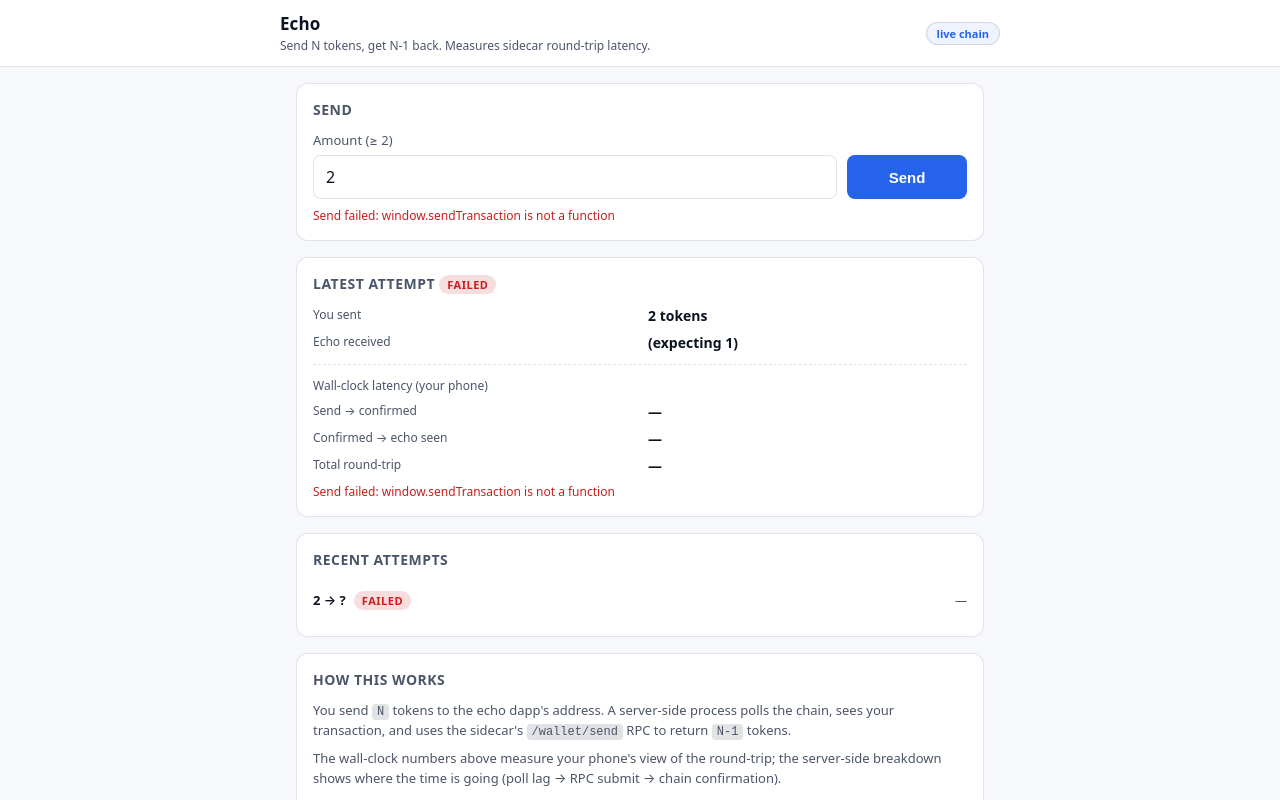
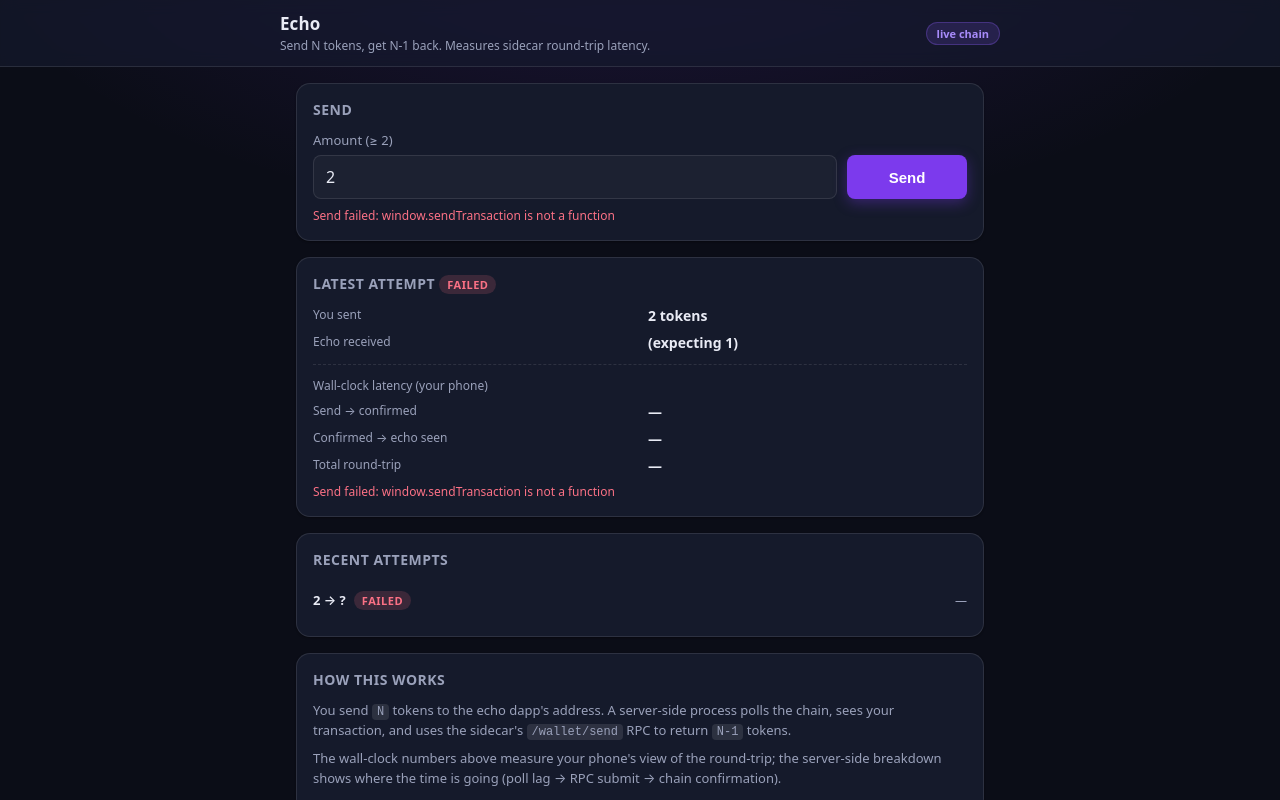
Before and after one commit to Usernode-Labs/usernode-echo-dapp, a website: page public/index.html in a window 1280 px wide. Both pictures are taken after a click on the button "Send". Drawn offline with Linux system fonts and the light colour scheme; no server answers.

Commit message:
Reskin frontend: cohesive dark theme with violet accent
Recolor the Echo UI as an always-on dark theme driven by the existing
CSS token system. Replace the light/dark media-query split with a single
dark palette and one vibrant violet accent (--accent #7c3aed for buttons
and fills, --accent-text #a78bfa for links/chips/active states so accent
reads legibly on dark). Adds a subtle violet top glow, translucent
blurred top bar, card depth shadow, and button hover/active states.
Layout and functionality unchanged.

Co-Authored-By: Claude Opus 4.8 <noreply@anthropic.com>

```diff
--- a/public/index.html
+++ b/public/index.html
@@ -18,39 +18,34 @@
   <meta name="x-app-version" content="__BUILD_VERSION__" />
   <style>
     *, *::before, *::after { box-sizing: border-box; }
+    /* Dark theme with a single vibrant violet accent. Tokens drive the
+       whole UI — buttons, links, chips, highlights, and active states all
+       resolve back to --accent / --accent-text for one cohesive look. */
     :root {
-      color-scheme: light dark;
-      --bg: #f7f8fb;
-      --fg: #0b1220;
-      --muted: #4b5568;
-      --card: #ffffff;
-      --border: rgba(15, 23, 42, 0.12);
-      --accent: #2563eb;
-      --ok: #0f766e;
-      --warn: #ca8a04;
-      --err: #c81e1e;
-      --chip-bg: rgba(37, 99, 235, 0.08);
-    }
-    @media (prefers-color-scheme: dark) {
-      :root {
-        --bg: #0b0f16;
-        --fg: #e7edf7;
-        --muted: #a8b3c7;
-        --card: #141b26;
-        --border: rgba(255, 255, 255, 0.12);
-        --accent: #6ea8fe;
-        --ok: #5dd39e;
-        --warn: #e6a817;
-        --err: #ff6b6b;
-        --chip-bg: rgba(110, 168, 254, 0.12);
-      }
+      color-scheme: dark;
+      --bg: #0b0d17;
+      --fg: #e9ebf5;
+      --muted: #9aa1ba;
+      --card: #151a2b;
+      --border: rgba(255, 255, 255, 0.10);
+      --accent: #7c3aed;        /* button / fill surfaces (white text on top) */
+      --accent-hover: #8b54f0;
+      --accent-text: #a78bfa;   /* accent as text/links on dark (readable) */
+      --ok: #34d399;
+      --warn: #fbbf24;
+      --err: #fb7185;
+      --chip-bg: rgba(139, 92, 246, 0.16);
     }
     html { -webkit-text-size-adjust: 100%; text-size-adjust: 100%; }
     body {
       margin: 0;
       font-family: ui-sans-serif, system-ui, -apple-system, Segoe UI, Roboto,
         Helvetica, Arial, "Apple Color Emoji", "Segoe UI Emoji";
-      background: var(--bg); color: var(--fg);
+      /* Subtle violet glow at the top freshens the flat dark surface. */
+      background:
+        radial-gradient(1100px 520px at 50% -12%, rgba(124, 58, 237, 0.16), transparent 62%),
+        var(--bg);
+      color: var(--fg);
       display: flex; flex-direction: column;
       height: 100vh; height: 100dvh; overflow: hidden;
     }
@@ -58,7 +53,9 @@
       flex: 0 0 auto;
       padding: 12px 16px;
       border-bottom: 1px solid var(--border);
-      background: var(--card);
+      background: rgba(21, 26, 43, 0.72);
+      backdrop-filter: saturate(140%) blur(8px);
+      -webkit-backdrop-filter: saturate(140%) blur(8px);
     }
     .topBar-inner {
       max-width: 720px; margin: 0 auto;
@@ -69,8 +66,8 @@
     .modePill {
       font-size: 11px; font-weight: 600;
       padding: 3px 10px; border-radius: 999px;
-      background: var(--chip-bg); color: var(--accent);
-      border: 1px solid var(--border);
+      background: var(--chip-bg); color: var(--accent-text);
+      border: 1px solid rgba(139, 92, 246, 0.30);
       display: inline-block; text-align: center;
       white-space: nowrap; flex-shrink: 0;
     }
@@ -85,20 +82,24 @@
     .card {
       background: var(--card);
       border: 1px solid var(--border);
-      border-radius: 12px;
+      border-radius: 14px;
       padding: 16px;
       margin-bottom: 16px;
+      box-shadow: 0 1px 2px rgba(0, 0, 0, 0.35);
     }
     h2 { margin: 0 0 12px; font-size: 14px; font-weight: 600; color: var(--muted); text-transform: uppercase; letter-spacing: 0.5px; }
     label { display: block; font-size: 13px; color: var(--muted); margin-bottom: 6px; }
     input[type="number"] {
       width: 100%; padding: 10px 12px;
       font-size: 16px; font-family: inherit;
-      background: transparent; color: var(--fg);
+      background: rgba(255, 255, 255, 0.03); color: var(--fg);
       border: 1px solid var(--border); border-radius: 8px;
       -webkit-appearance: none; appearance: none;
     }
-    input[type="number"]:focus { outline: 2px solid var(--accent); outline-offset: -1px; }
+    input[type="number"]:focus {
+      outline: 2px solid var(--accent-text); outline-offset: -1px;
+      border-color: transparent;
+    }
     .row { display: flex; gap: 10px; align-items: stretch; }
     .row > * { flex: 1 1 auto; }
     button.primary {
@@ -109,8 +110,15 @@
       background: var(--accent); color: #fff;
       border: 0; border-radius: 8px;
       cursor: pointer;
+      box-shadow: 0 4px 14px rgba(124, 58, 237, 0.35);
+      transition: background-color 0.15s ease, box-shadow 0.15s ease, transform 0.05s ease;
     }
-    button.primary:disabled { opacity: 0.5; cursor: not-allowed; }
+    button.primary:hover:not(:disabled) {
+      background: var(--accent-hover);
+      box-shadow: 0 6px 18px rgba(124, 58, 237, 0.45);
+    }
+    button.primary:active:not(:disabled) { transform: translateY(1px); }
+    button.primary:disabled { opacity: 0.5; cursor: not-allowed; box-shadow: none; }
     .hint {
       font-size: 12px; color: var(--muted); margin-top: 8px;
     }
@@ -181,12 +189,12 @@
       display: inline-block; padding: 2px 8px; border-radius: 999px;
       font-size: 11px; font-weight: 600; text-transform: uppercase; letter-spacing: 0.5px;
     }
-    .status.sending  { background: var(--chip-bg); color: var(--accent); }
-    .status.pending  { background: var(--chip-bg); color: var(--accent); }
-    .status.echoing  { background: rgba(202, 138, 4, 0.15); color: var(--warn); }
-    .status.confirmed { background: rgba(15, 118, 110, 0.15); color: var(--ok); }
+    .status.sending  { background: var(--chip-bg); color: var(--accent-text); }
+    .status.pending  { background: var(--chip-bg); color: var(--accent-text); }
+    .status.echoing  { background: rgba(251, 191, 36, 0.15); color: var(--warn); }
+    .status.confirmed { background: rgba(52, 211, 153, 0.16); color: var(--ok); }
     .status.skipped  { background: var(--border); color: var(--muted); }
-    .status.failed   { background: rgba(200, 30, 30, 0.15); color: var(--err); }
+    .status.failed   { background: rgba(251, 113, 133, 0.16); color: var(--err); }
 
     @keyframes echoPulse {
       0%, 100% { opacity: 1; }
@@ -227,8 +235,8 @@
       display: inline-flex; align-items: center; gap: 4px;
       font-size: 11px; font-variant-numeric: tabular-nums;
       padding: 2px 8px; border-radius: 999px;
-      background: var(--chip-bg); color: var(--accent);
-      border: 1px solid var(--border);
+      background: var(--chip-bg); color: var(--accent-text);
+      border: 1px solid rgba(139, 92, 246, 0.30);
       text-decoration: none; line-height: 1.5;
     }
     .block-chip:hover, .block-chip:focus { text-decoration: underline; }
```
